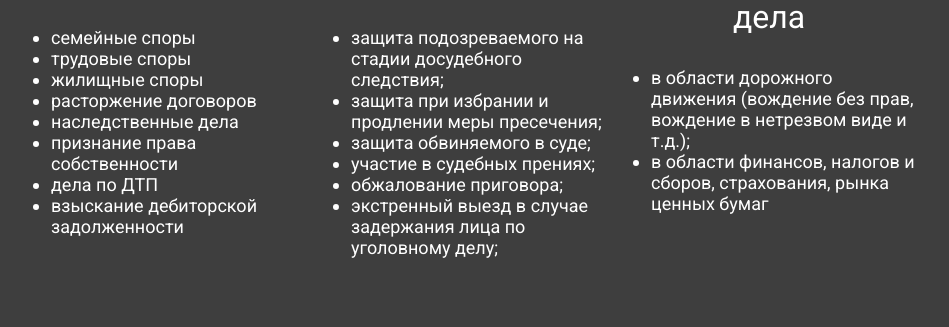
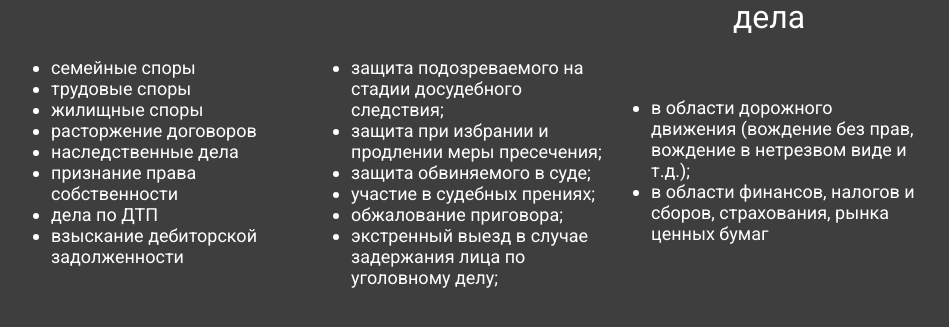
Before and after one commit to owerrride/kgp.github.io, a website: page src/index.html in a window 1280 px wide. Shown: the part 2517-2844 px from the top of the page, without its empty margins (171-1120 px from the left). Drawn offline with nearby package versions, Linux system fonts and the light colour scheme.

Commit message:
промежуточный

```diff
--- a/src/index.html
+++ b/src/index.html
@@ -127,7 +127,7 @@
 
                  <div class="catalog__item catalog__item__wrapper">
                     <img src="icons/admin.svg" alt="admin">
-                    <div class="catalog__content__title"><span>Административные дела</span></div>
+                    <div class="catalog__content__title">Административные дела</div>
                     <div class="catalog__content__text">
                         <ul>
                             <li>в области дорожного движения (вождение без прав, вождение в нетрезвом виде и т.д.);</li>
--- a/src/sass/blocks/_catalog.scss
+++ b/src/sass/blocks/_catalog.scss
@@ -59,7 +59,6 @@
     }
     &__content {
         margin-top: 60px;
-        display: flex;
         justify-content: center;
         font-family: 'Roboto';
         font-style: normal;
@@ -82,7 +81,7 @@
             color: #FFFFFF;
         }
         &__text {
-            padding-top: 30px;
+            padding-top: 60px;
             font-weight: 400;
             font-size: 18px;
             line-height: 21px;
```
Also changed, not shown: src/css/style.min.css.
